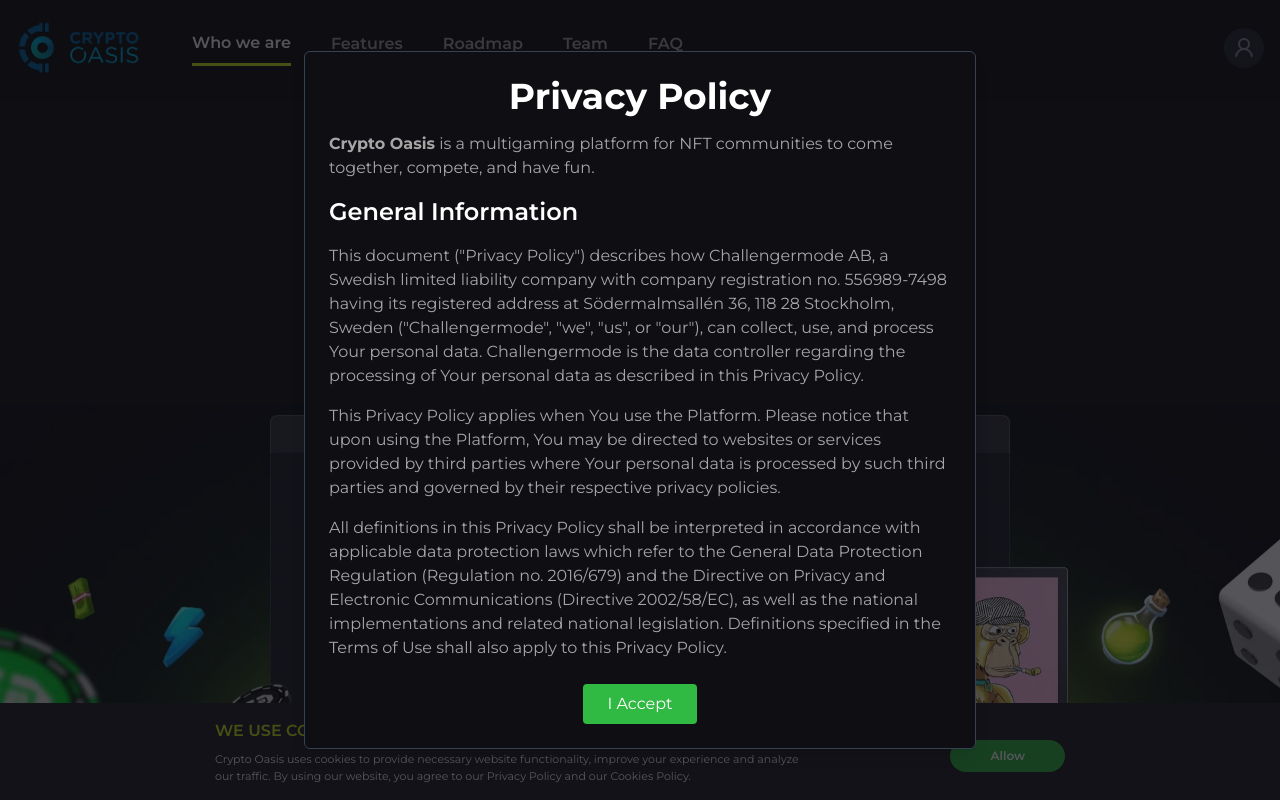
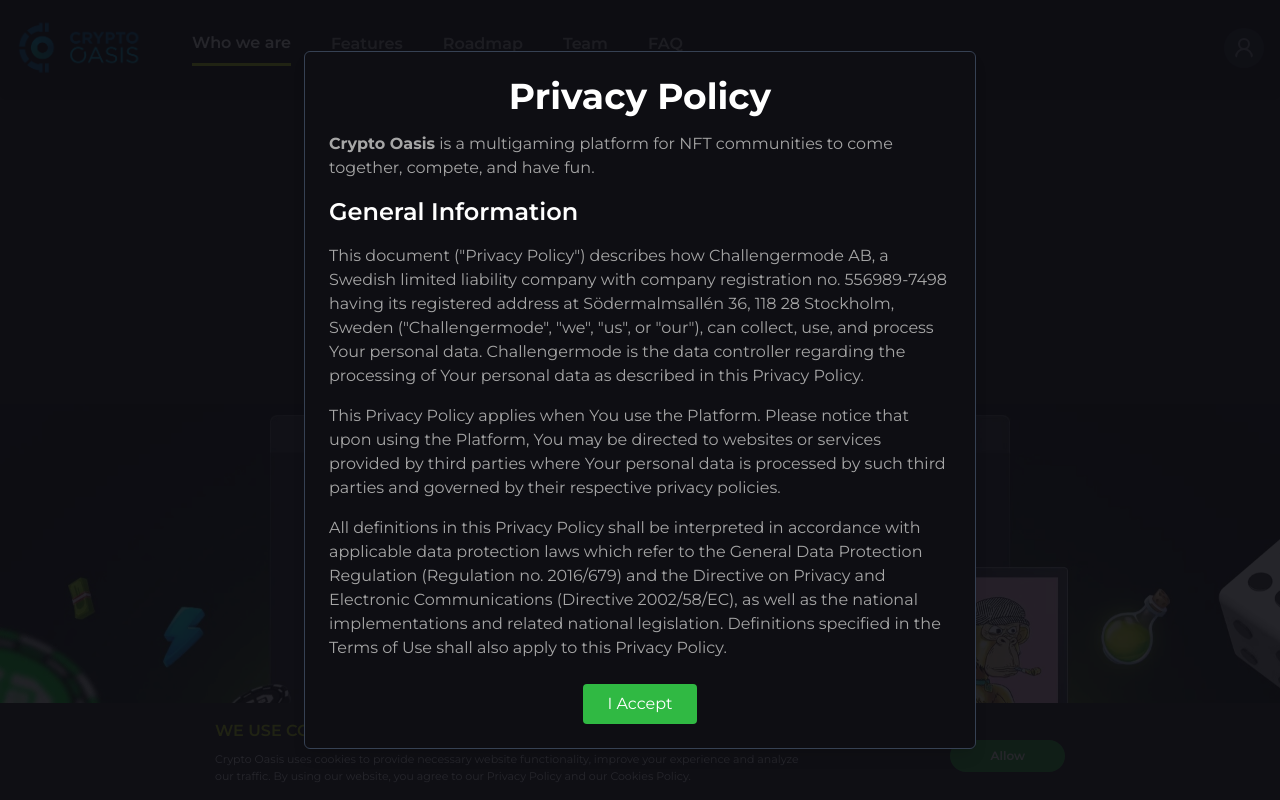
Before and after one commit to yommexg/crypto-oasis-frontend, a React (Vite) app: page / in a window 1280 px wide. Shown: the top 800 px of the page. Built offline with nearby package versions, Linux system fonts and the light colour scheme; no server answers.

Commit message:
Fix typo error

```diff
--- a/src/AppContent.tsx
+++ b/src/AppContent.tsx
@@ -77,13 +77,13 @@
 
   return (
     <div
-      className={`relative font-montserrat bg-[#0e0e13] text-white${
+      className={`relative font-montserrat bg-[#0e0e13] text-white ${
         !acceptedCookies ? " pb-24 lg:pb-20" : ""
       }`}>
       <div
         className={`transition-opacity duration-300 ${
           !acceptedTerms || isAuthModalPath(path)
-            ? "opacity-30 pointer-events-none"
+            ? "opacity-10 pointer-events-none"
             : ""
         }`}>
         {!user && <LandingPage />}
```
